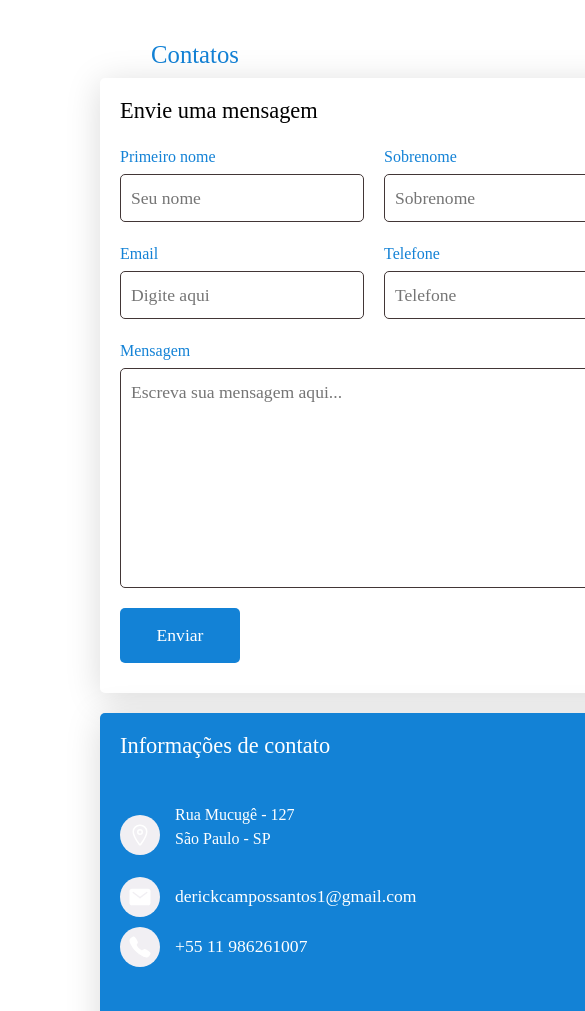
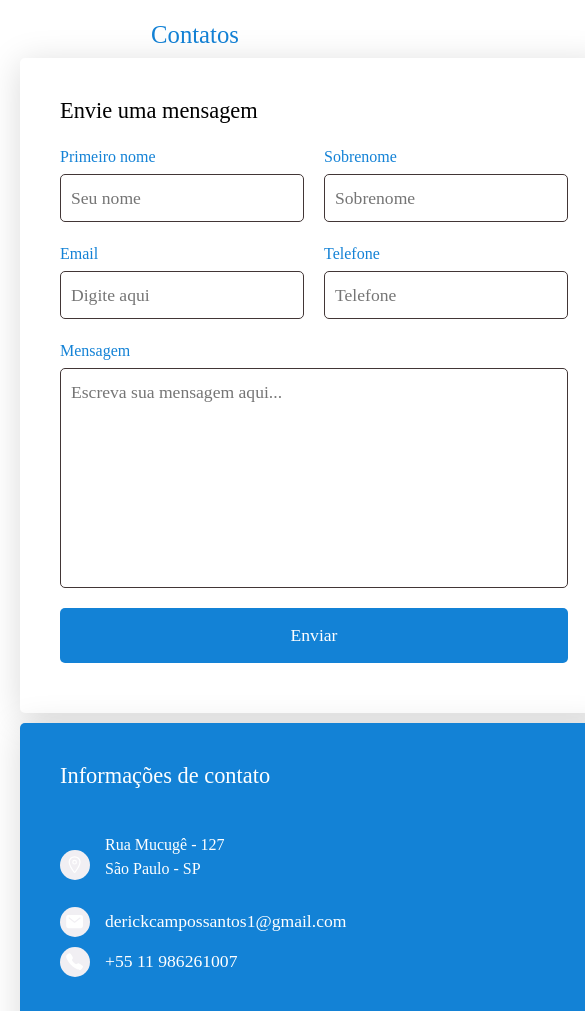
Before and after one commit to Derickcsantos/FormularioDeEmail, a plain HTML site: page index.html in a window 390 px wide. Shown: the top 1011 px of the page, 585 px wide, since content can reach past the window. Drawn offline with nearby package versions, Linux system fonts and the light colour scheme.

Commit message:
Add files via upload

```diff
--- a/css/style.css
+++ b/css/style.css
@@ -197,18 +197,35 @@
 /* Design responsive (contatos)*/
 
 @media (max-width: 991px){
-    body{
-        background:#fff;
+    #contact {
+        padding: 20px; /* Reduz padding do contato */
     }
-    .contact{
-        padding: 20px;
-    }
+
     .box{
-        grid-template-columns: 1fr;
-        grid-template-rows: auto;
+        grid-template-columns: 1fr; /* Altera para uma coluna */
+        grid-template-rows: auto; /* Redefine para linhas automáticas */
         grid-template-areas:
         "form"
         "info"
         "map";
+        grid-gap: 10px; /* Reduz o espaçamento entre os itens */
+    }
+
+    .inputBox{
+        width: 100%; /* Ocupa toda a largura disponível */
+    }
+
+    .inputBox input[type="submit"]{
+        max-width: 100%; /* Ocupa toda a largura disponível */
+    }
+
+    .info .infoBox div span{
+        font-size: 1.2em; /* Reduz o tamanho do ícone */
+        min-width: 30px; /* Reduz o tamanho mínimo */
+        height: 30px; /* Reduz a altura */
+    }
+
+    .sci li a{
+        font-size: 1.5em; /* Reduz o tamanho dos ícones de mídia social */
     }
 }
```
